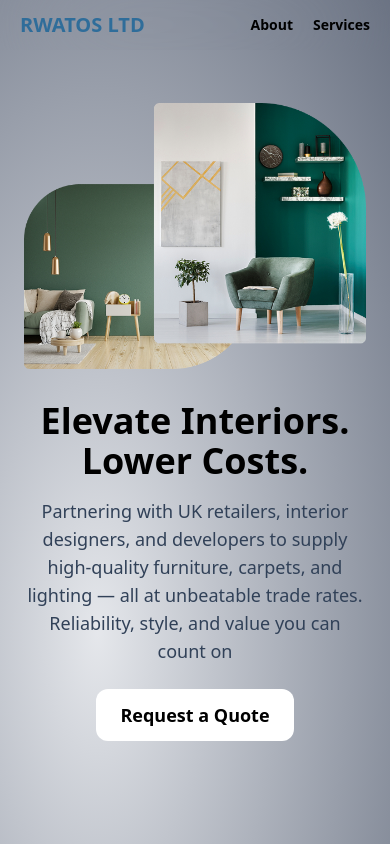
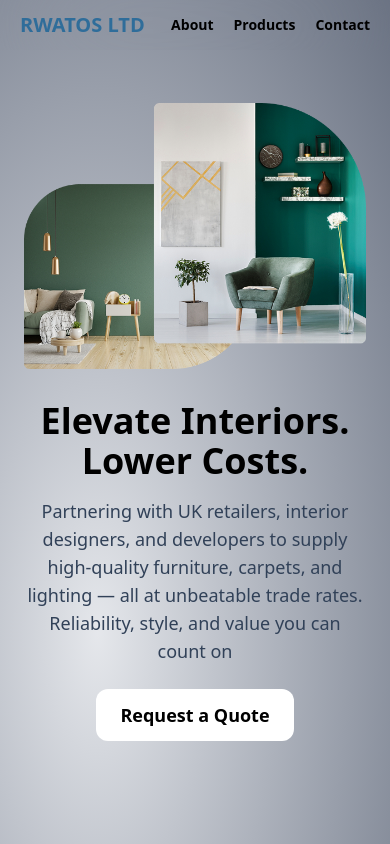
Before and after one commit to lamba01/rwatos, a React (Vite) app: page / in a window 390 px wide. Shown: the top 844 px of the page. Built offline with nearby package versions, Linux system fonts and the light colour scheme.

Commit message:
Implement code changes to enhance functionality and improve performance

```diff
--- a/index.html
+++ b/index.html
@@ -1,15 +1,20 @@
 <!doctype html>
-<html lang="en">
+<html lang="en"  class="scroll-smooth">
   <head>
     <meta charset="UTF-8" />
     <link rel="icon" type="image/png" href="/IMG_1359.jpg" />
+    <meta
+      property="og:image"
+      content="https://rwatos.vercel.app/IMG_1359.jpg"
+    />
+    <meta property="og:type" content="website" />
     <meta name="viewport" content="width=device-width, initial-scale=1.0" />
         <!-- Meta Description for SEO -->
     <meta
       name="description"
-      content="Rwatos LTD - Discover premium wholesale furniture, carpets, and lighting for UK retailers, interior designers, and developers. Stylish products, unbeatable trade rates, and reliable nationwide delivery."
+      content="Discover premium wholesale furniture, carpets, and lighting for UK retailers, interior designers, and developers. Stylish products, unbeatable trade rates, and reliable nationwide delivery."
     />
-    <title>RWATOS LTD</title>
+    <title>RWATOS LTD – Wholesale Interiors</title>
   </head>
   <body>
     <div id="root"></div>
--- a/src/components/footer.jsx
+++ b/src/components/footer.jsx
@@ -3,7 +3,10 @@ import footerlogo from "../assets/IMG_1359.jpg";
 
 function Footer() {
   return (
-    <footer className="bg-[#061936] text-white pt-8 pb-2 px-6 mt-12">
+    <footer
+      className="bg-[#061936] text-white pt-8 pb-2 px-6 mt-12"
+      id="footer"
+    >
       <main className="flex justify-between">
         <div className="max-w-6xl flex items-center gap-5 space-y-2">
           <img src={footerlogo} alt="Rwatos logo" className="w-20" />
--- a/src/components/navBar.jsx
+++ b/src/components/navBar.jsx
@@ -9,20 +9,19 @@ export default function navBar() {
       <div className="flex gap-5 md:gap-10 capitalize">
         <a
           className="text-sm md:text-lg text-black font-semibold hover:text-black"
-          href="/about"
+          href="#about"
         >
           about
         </a>
         <a
           className="text-sm md:text-lg text-black font-semibold hover:text-black"
-          href="/work"
+          href="#products"
         >
-          services
+          products
         </a>
         <a
-          className="text-sm md:text-lg text-black font-semibold hover:text-black hidden sm:block"
-          href="https://johncodes.xyz/#contact"
-          rel="noopener noreferrer"
+          className="text-sm md:text-lg text-black font-semibold hover:text-black"
+          href="#footer"
         >
           contact
         </a>
--- a/src/section/Services.jsx
+++ b/src/section/Services.jsx
@@ -7,7 +7,7 @@ import carpet from "../assets/carpet.jpg";
 function Services() {
   return (
     <section>
-      <div className="max-w-3xl mx-auto px-6 py-12">
+      <div className="max-w-3xl mx-auto px-6 py-12" id="about">
         <h2 className="sm:text-4xl text-2xl font-bold text-center mt-8">
           4 Years of{" "}
           <span className="text-[#2F6D9A] underline decoration-[2px]">
@@ -29,7 +29,10 @@ function Services() {
       <h2 className="sm:text-4xl text-2xl font-bold text-center mt-4 capitalize">
         our products
       </h2>
-      <div className="grid grid-cols-1 sm:grid-cols-2 lg:grid-cols-3 gap-8 px-6 sm:px-12 py-16">
+      <div
+        className="grid grid-cols-1 sm:grid-cols-2 lg:grid-cols-3 gap-8 px-6 sm:px-12 py-16"
+        id="products"
+      >
         {/* Lighting */}
         <div className="bg-white shadow-md flex flex-col h-80 text-center hover:shadow-lg transition">
           <div className="h-2/3">
```
Also changed, not shown: src/App.jsx (+0 -59 lines), public/IMG_1359.jpg (added).
